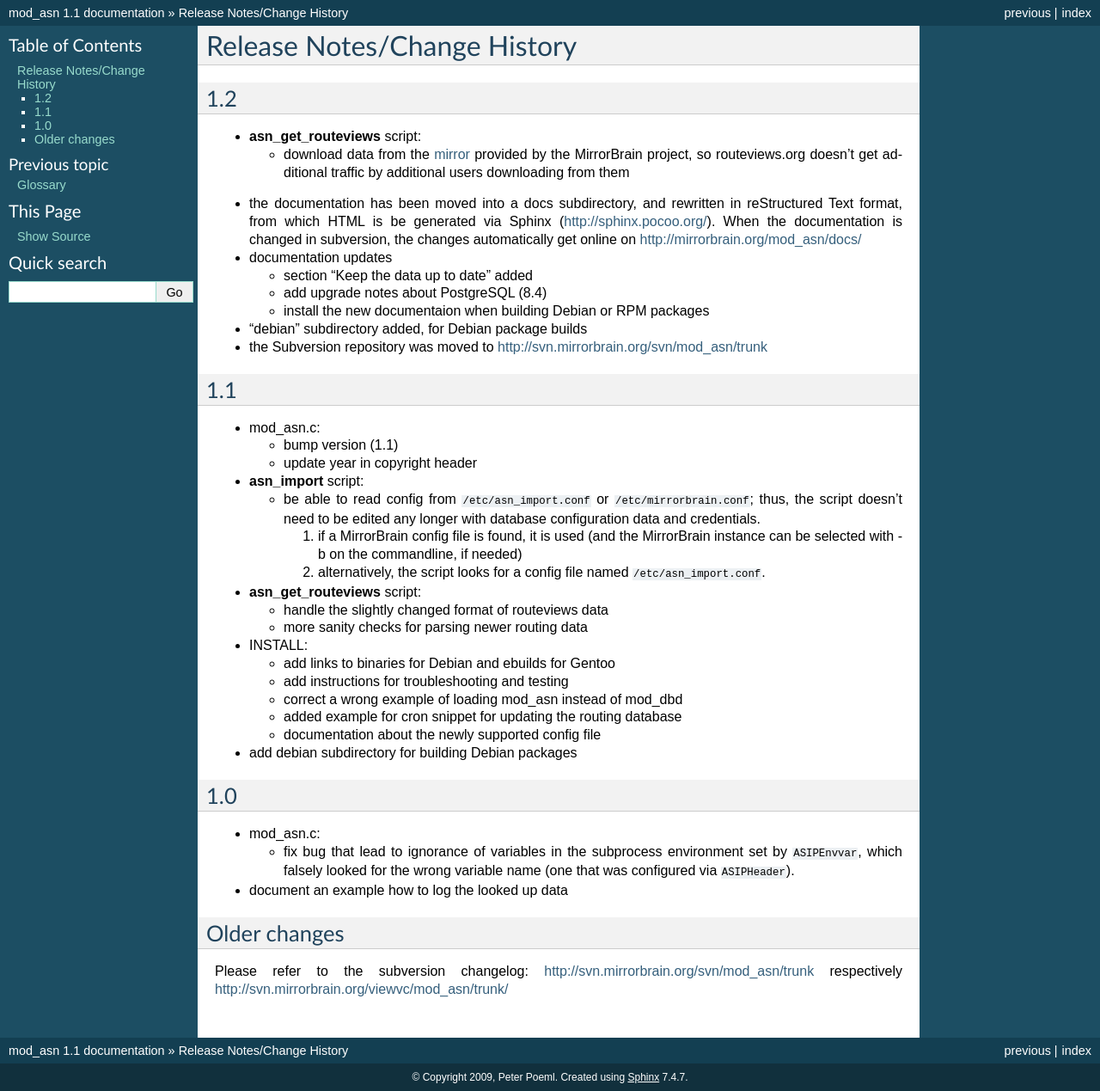
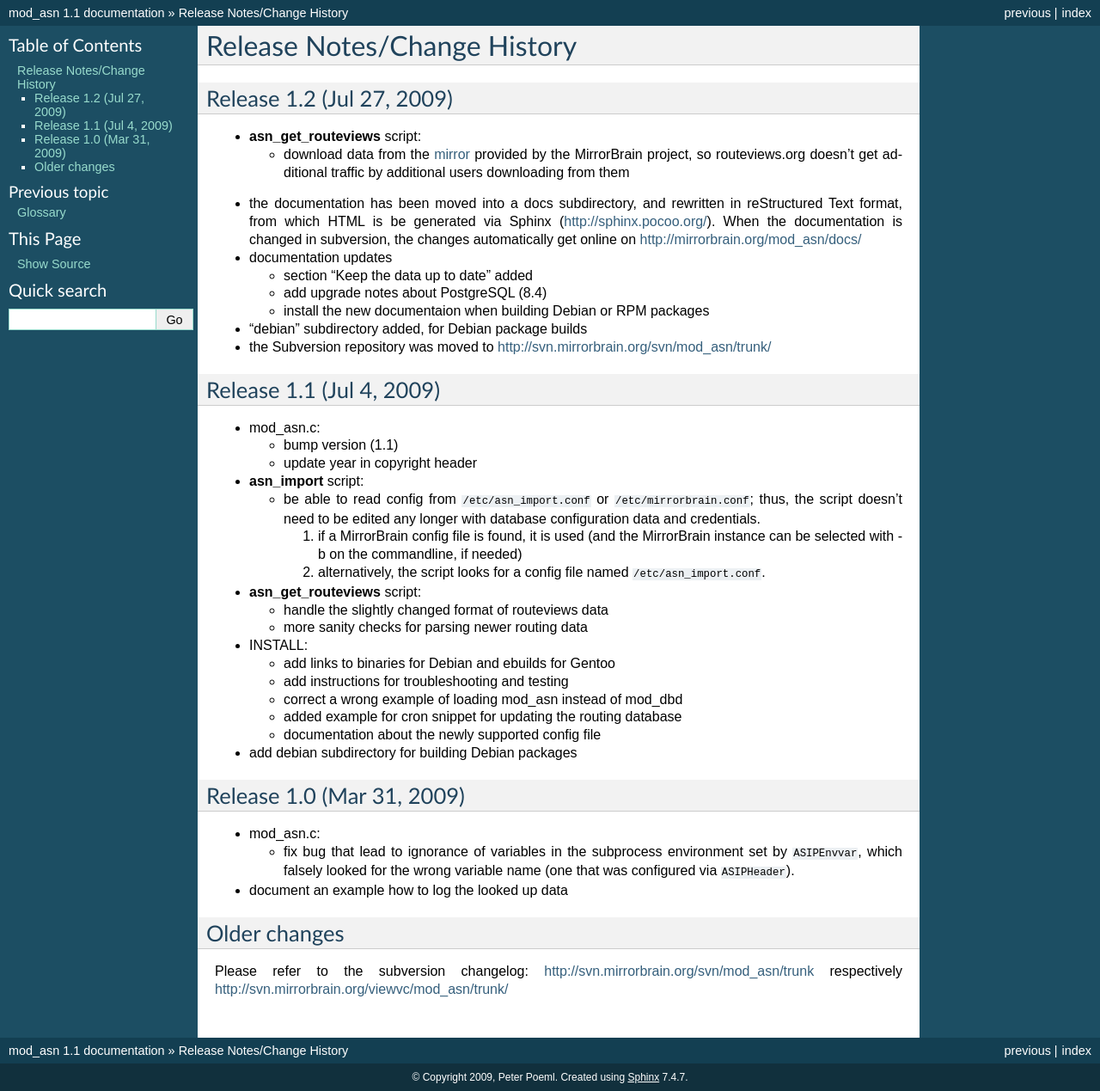
Before and after one commit to poeml/mod_asn, a Sphinx documentation site: the page built from docs/changes.rst, in a window 1280 px wide. Shown: the whole page at 86% size. Built offline with Sphinx 7.4.7, drawn with Linux system fonts in a browser that asks for light colours.

Commit message:
changes: add the dates of releases

```diff
--- a/docs/changes.rst
+++ b/docs/changes.rst
@@ -2,8 +2,8 @@
 Release Notes/Change History
 ============================
 
-1.2
------------------
+Release 1.2 (Jul 27, 2009)
+--------------------------
 
 * :program:`asn_get_routeviews` script:
 
@@ -24,14 +24,13 @@
   - add upgrade notes about PostgreSQL (8.4)
   - install the new documentaion when building Debian or RPM packages
 
-
 * "debian" subdirectory added, for Debian package builds
 
-* the Subversion repository was moved to http://svn.mirrorbrain.org/svn/mod_asn/trunk
+* the Subversion repository was moved to http://svn.mirrorbrain.org/svn/mod_asn/trunk/
 
 
-1.1
------------------
+Release 1.1 (Jul 4, 2009)
+-------------------------
 
 * mod_asn.c:
 
@@ -65,8 +64,8 @@
 * add debian subdirectory for building Debian packages
 
 
-1.0
------------------
+Release 1.0 (Mar 31, 2009)
+--------------------------
 
 * mod_asn.c:
 
```
